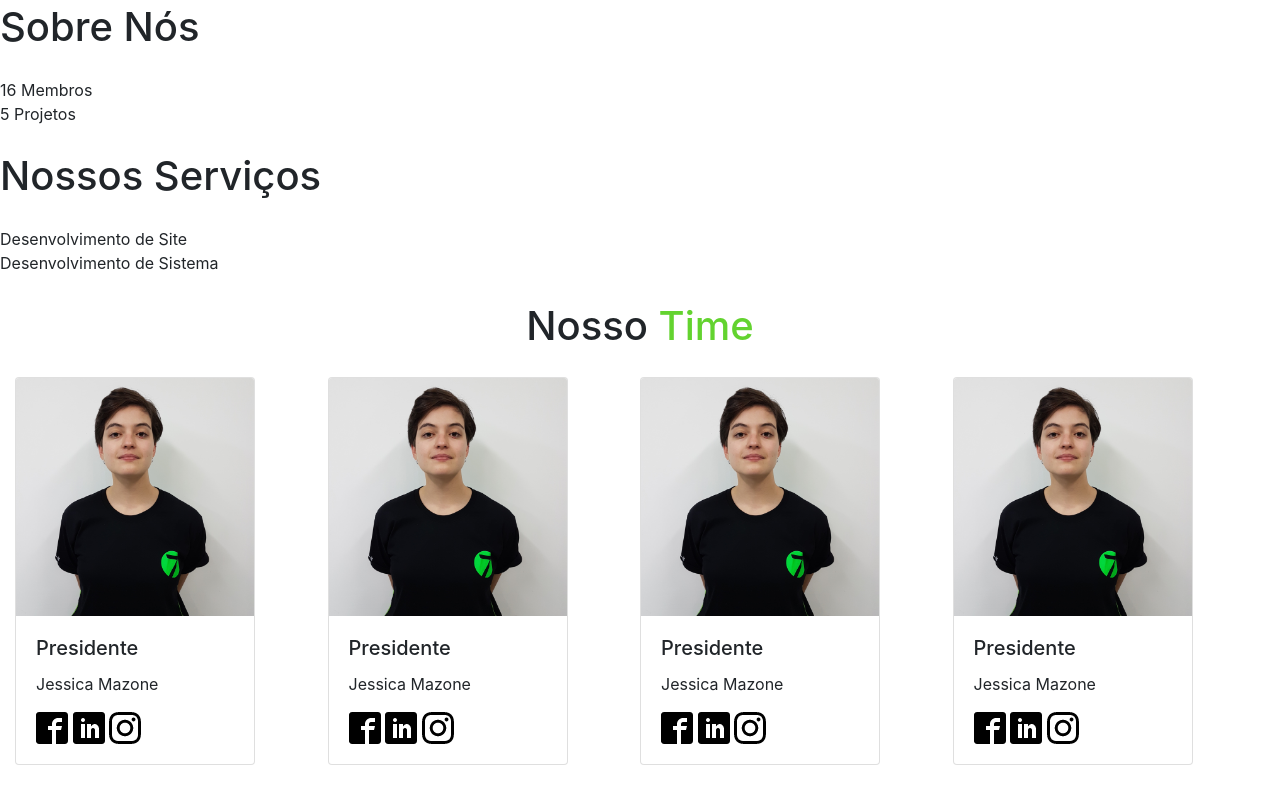
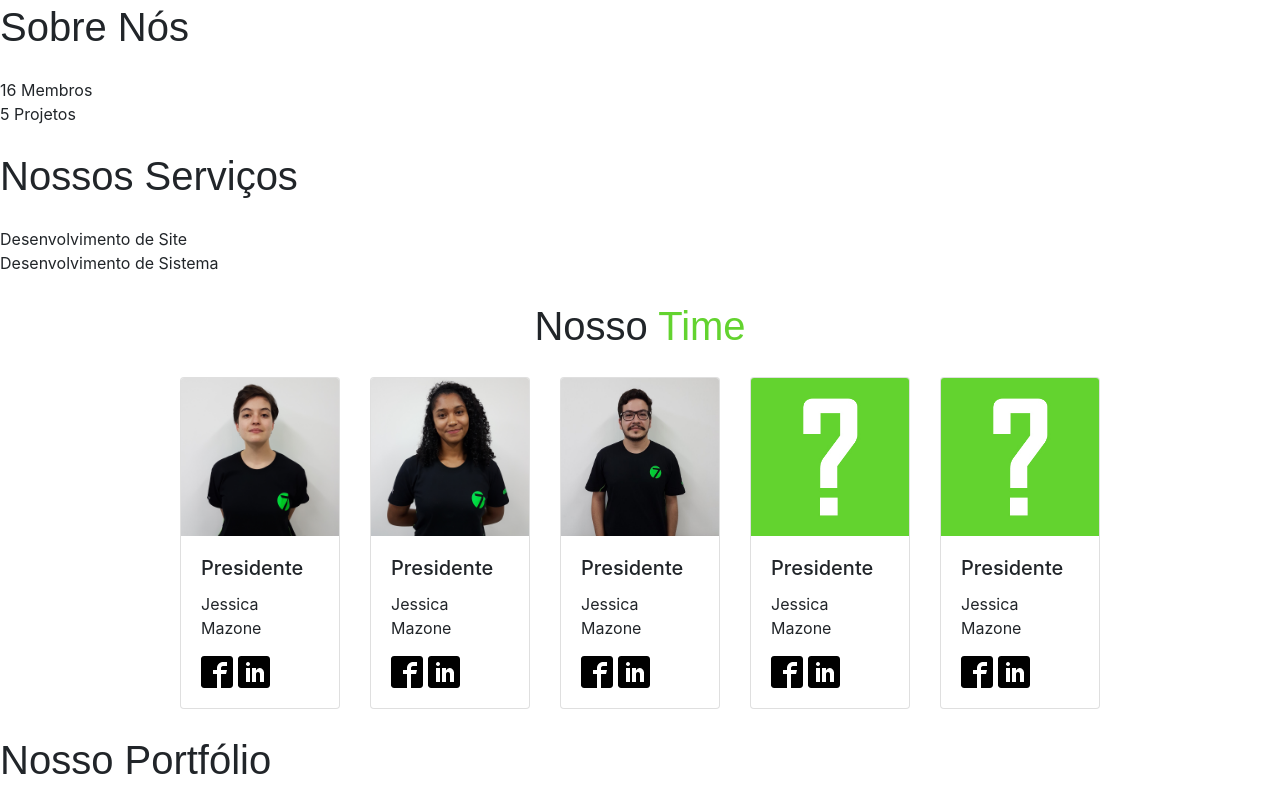
Before and after one commit to 7Sight/7Sight-Website, a plain HTML site: page index.html in a window 1280 px wide. Shown: the part 237-1026 px from the top of the page. Drawn offline with nearby package versions, Linux system fonts and the light colour scheme.

Commit message:
Nosso TIme

```diff
--- a/css/style.css
+++ b/css/style.css
@@ -29,7 +29,7 @@ body, html {
 
 h1 {
 	font-size: 40px;
-
+	font-family:arial;
 	font-weight: 75%;
 
 }
@@ -52,13 +52,17 @@ hr {
 
 .nav-item{
     font-size:20px;
-
-
 }
-.color{
-	color:#63d32f;
+.card-columns {
+  @include media-breakpoint-only(sm) {
+    column-count: 2;
+  }
+  @include media-breakpoint-only(sm) {
+    column-count: 2;
+  }
 }
 
 
-
-   }
+.time{
+	background-color:#C0C0C0;
+}
--- a/index.html
+++ b/index.html
@@ -89,56 +89,58 @@
         </div>
         <!--Fim Serviços-->
 
-        <!--Início Time-->
+
+       <!--Inicio do TIME-->
       <div id="time">
-            <h1 style="text-align:center;">Nosso <font color=63d32f> Time </h1></font>
-        </div>
-        <div class="row justify-content-center container-fluid">
-            <div class="col-sm-3">
-                <div class="card" style="width: 15rem;">
-                    <img class="card-img-top " src="img/IMG_0353.jpg" alt="Card image cap">
+            <h1 style="text-align:center;">Nosso <font color=63d32f>Time</font></h1>
+            <div class="container-fluid">
+                <div class="row justify-content-sm-center">
+                    <div class="card-deck">
+                        <div class="card" style="width: 10rem;">
+                            <img class="card-img-top" src="img/IMG_0353.jpg" alt="Card image cap">
                             <div class="card-body">
                                 <h5 class="card-title">Presidente</h5>
                                 <p class="card-text">Jessica Mazone</p>
                                 <a href="#" class="icon"><img src="img/facebook2.png"></a>
                                 <a href="#" class="icon"><img src="img/linkedin.png"></a>
-                        <a href="#" class="icon"><img src="img/instagram.png"></a>
                             </div>
                         </div>
-            </div>
-            <div class="col-sm-3">
-                <div class="card" style="width: 15rem;">
-                    <img class="card-img-top " src="img/IMG_0353.jpg" alt="Card image cap">
+                        <div class="card" style="width: 10rem;">
+                            <img class="card-img-top" src="img/IMG_0360.jpg" alt="Card image cap">
                             <div class="card-body">
                                 <h5 class="card-title">Presidente</h5>
                                 <p class="card-text">Jessica Mazone</p>
                                 <a href="#" class="icon"><img src="img/facebook2.png"></a>
                                 <a href="#" class="icon"><img src="img/linkedin.png"></a>
-                        <a href="#" class="icon"><img src="img/instagram.png"></a>
                             </div>
                         </div>
-            </div>
-            <div class="col-sm-3">
-                <div class="card" style="width: 15rem;">
-                    <img class="card-img-top " src="img/IMG_0353.jpg" alt="Card image cap">
+                        <div class="card" style="width: 10rem;">
+                            <img class="card-img-top" src="img/IMG_0299.jpg" alt="Card image cap">
                             <div class="card-body">
                                 <h5 class="card-title">Presidente</h5>
                                 <p class="card-text">Jessica Mazone</p>
                                 <a href="#" class="icon"><img src="img/facebook2.png"></a>
                                 <a href="#" class="icon"><img src="img/linkedin.png"></a>
-                        <a href="#" class="icon"><img src="img/instagram.png"></a>
                             </div>
                         </div>
-            </div>
-            <div class="col-sm-3">
-                <div class="card" style="width: 15rem;">
-                    <img class="card-img-top " src="img/IMG_0353.jpg" alt="Card image cap">
+                        <div class="card" style="width: 10rem;">
+                            <img class="card-img-top" src="img/interrogacao.jpg" alt="Card image cap">
                             <div class="card-body">
                                 <h5 class="card-title">Presidente</h5>
                                 <p class="card-text">Jessica Mazone</p>
                                 <a href="#" class="icon"><img src="img/facebook2.png"></a>
                                 <a href="#" class="icon"><img src="img/linkedin.png"></a>
-                        <a href="#" class="icon"><img src="img/instagram.png"></a>
+                            </div>
+                        </div>
+                        <div class="card" style="width: 10rem;">
+                            <img class="card-img-top" src="img/interrogacao.jpg" alt="Card image cap">
+                            <div class="card-body">
+                                <h5 class="card-title">Presidente</h5>
+                                <p class="card-text">Jessica Mazone</p>
+                                <a href="#" class="icon"><img src="img/facebook2.png"></a>
+                                <a href="#" class="icon"><img src="img/linkedin.png"></a>
+                            </div>
+                        </div>
                     </div>
                 </div>
             </div>
```
Also changed, not shown: img/interrogacao.jpg (added). Lines whose indentation alone changed are shown as unchanged.
